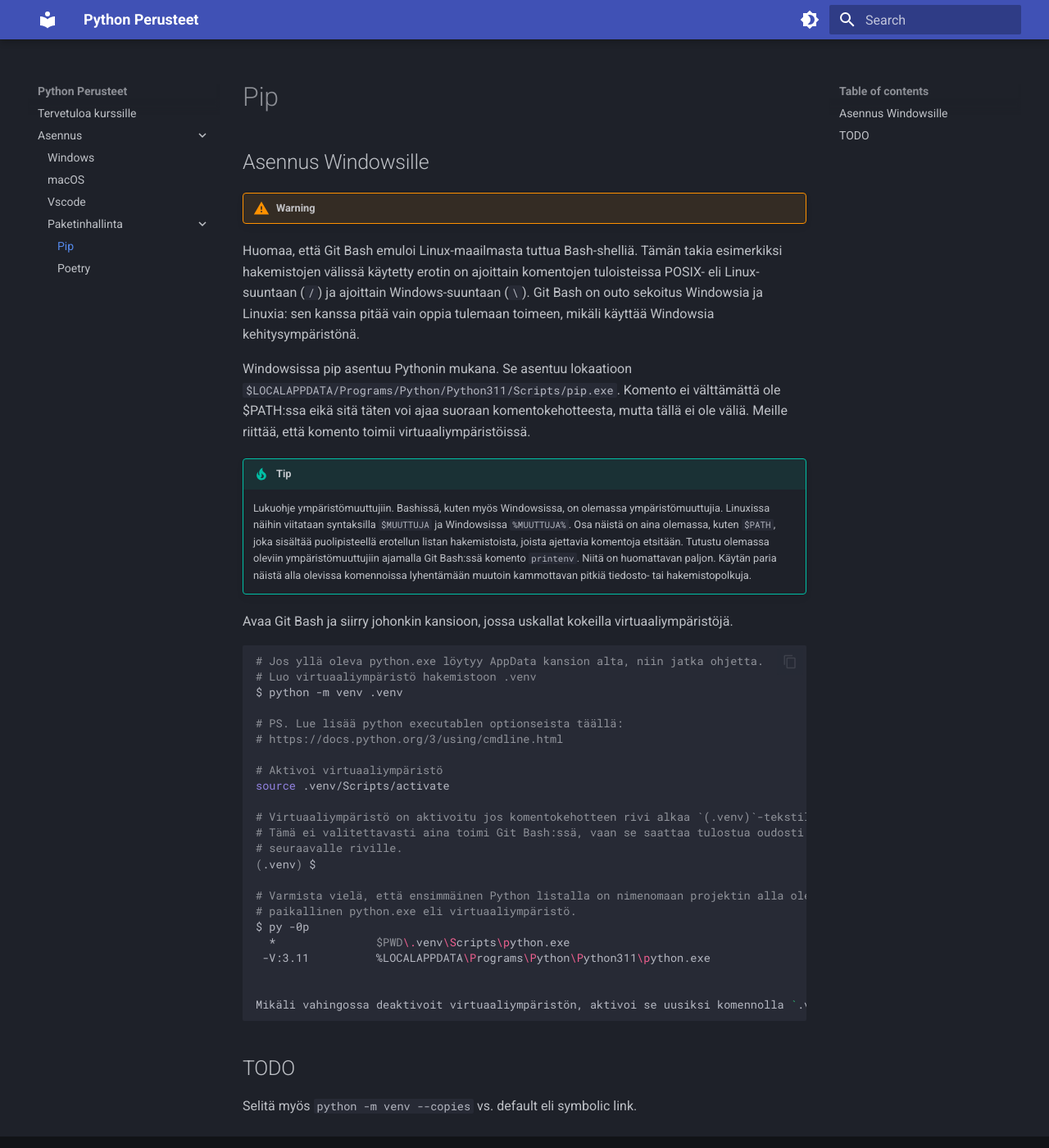
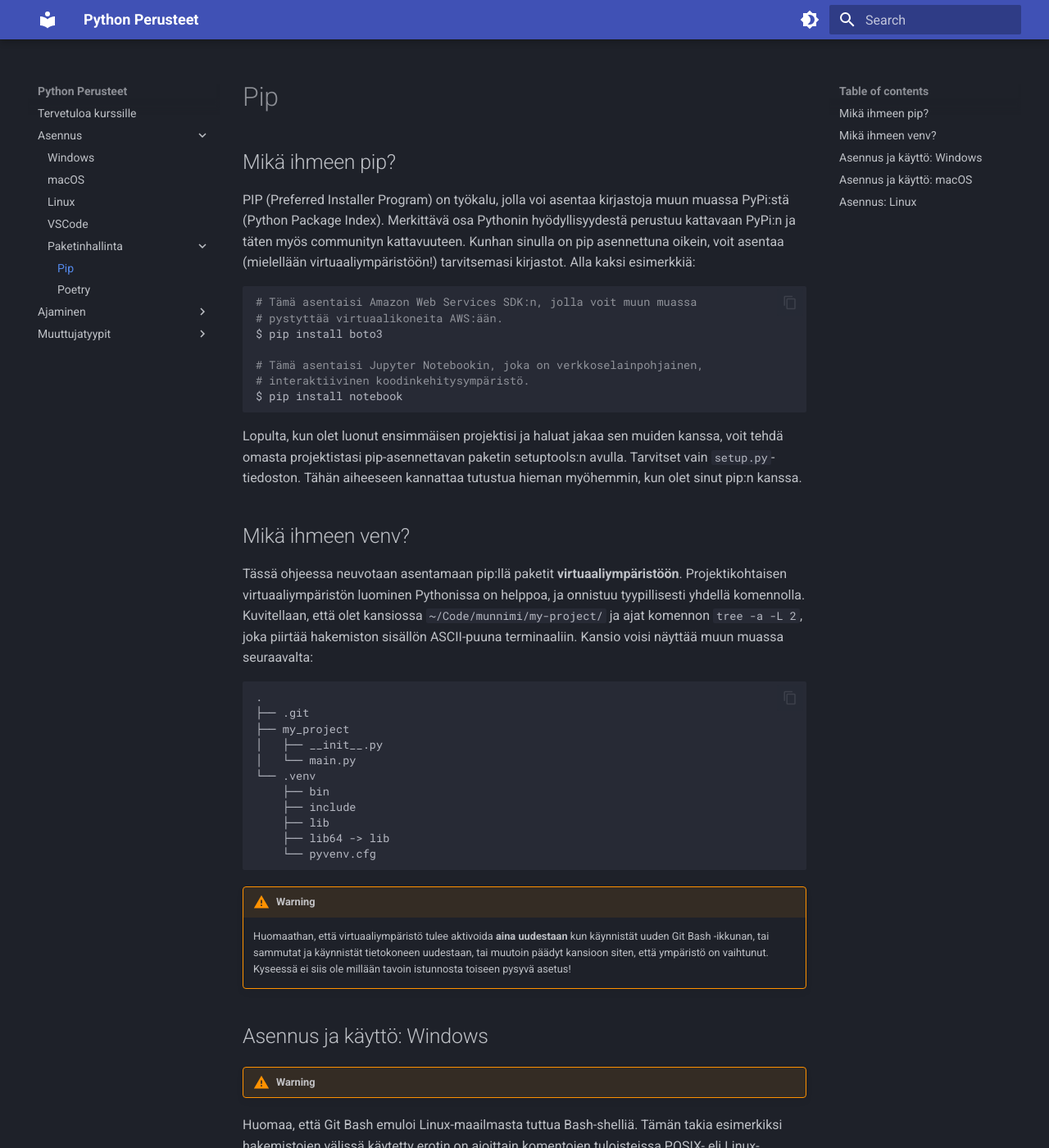
Before and after one commit to sourander/python-perusteet, an MkDocs documentation site: the page built from docs/asennus/paketinhallinta/pip.md, in a window 1280 px wide and 1400 px high. Shown: the whole window at 82% size. Built offline with MkDocs 1.6.1 and Material for MkDocs 9.7.7, drawn with Linux system fonts in a browser that asks for light colours; some of the changed text lies outside the part shown.

````diff
--- a/docs/asennus/paketinhallinta/pip.md
+++ b/docs/asennus/paketinhallinta/pip.md
@@ -1,7 +1,51 @@
-## Asennus Windowsille
+## Mikä ihmeen pip?
+
+PIP (Preferred Installer Program) on työkalu, jolla voi asentaa kirjastoja muun muassa PyPi:stä (Python Package Index). Merkittävä osa Pythonin hyödyllisyydestä perustuu kattavaan PyPi:n ja täten myös communityn kattavuuteen. Kunhan sinulla on pip asennettuna oikein, voit asentaa (mielellään virtuaaliympäristöön!) tarvitsemasi kirjastot. Alla kaksi esimerkkiä:
+
+```bash
+# Tämä asentaisi Amazon Web Services SDK:n, jolla voit muun muassa
+# pystyttää virtuaalikoneita AWS:ään.
+$ pip install boto3
+
+# Tämä asentaisi Jupyter Notebookin, joka on verkkoselainpohjainen,
+# interaktiivinen koodinkehitysympäristö.
+$ pip install notebook
+```
+
+Lopulta, kun olet luonut ensimmäisen projektisi ja haluat jakaa sen muiden kanssa, voit tehdä omasta projektistasi pip-asennettavan paketin setuptools:n avulla. Tarvitset vain `setup.py`-tiedoston. Tähän aiheeseen kannattaa tutustua hieman myöhemmin, kun olet sinut pip:n kanssa.
+
+
+
+## Mikä ihmeen venv?
+
+Tässä ohjeessa neuvotaan asentamaan pip:llä paketit **virtuaaliympäristöön**. Projektikohtaisen virtuaaliympäristön luominen Pythonissa on helppoa, ja onnistuu tyypillisesti yhdellä komennolla. Kuvitellaan, että olet kansiossa `~/Code/munnimi/my-project/` ja ajat komennon `tree -a -L 2`, joka piirtää hakemiston sisällön ASCII-puuna terminaaliin. Kansio voisi näyttää muun muassa seuraavalta:
+
+```bash
+.
+├── .git
+├── my_project
+│   ├── __init__.py
+│   └── main.py
+└── .venv
+    ├── bin
+    ├── include
+    ├── lib
+    ├── lib64 -> lib
+    └── pyvenv.cfg
+
+```
+
+
+
+
 
 !!! warning
-   Huomaa, että Git Bash emuloi Linux-maailmasta tuttua Bash-shelliä. Tämän takia esimerkiksi hakemistojen välissä käytetty erotin on ajoittain komentojen tuloisteissa POSIX- eli Linux-suuntaan (`/`) ja ajoittain Windows-suuntaan (`\`). Git Bash on outo sekoitus Windowsia ja Linuxia: sen kanssa pitää vain oppia tulemaan toimeen, mikäli käyttää Windowsia kehitysympäristönä.
+    Huomaathan, että virtuaaliympäristö tulee aktivoida **aina uudestaan** kun käynnistät uuden Git Bash -ikkunan, tai sammutat ja käynnistät tietokoneen uudestaan, tai muutoin päädyt kansioon siten, että ympäristö on vaihtunut. Kyseessä ei siis ole millään tavoin istunnosta toiseen pysyvä asetus!
+
+## Asennus ja käyttö: Windows
+
+!!! warning
+   Huomaa, että Git Bash emuloi Linux-maailmasta tuttua Bash-shelliä. Tämän takia esimerkiksi hakemistojen välissä käytetty erotin on ajoittain komentojen tuloisteissa POSIX- eli Linux-suuntaan (`/`) ja ajoittain Windows-suuntaan (`\`). Git Bash on outo sekoitus Windowsia ja Linuxia: sen kanssa pitää vain oppia tulemaan toimeen, mikäli käyttää Windowsia kehitysympäristönä. Merkki `~` eli tilde eli aalto viittaa käyttäjän kotihakemistoon.
 
 Windowsissa pip asentuu Pythonin mukana. Se asentuu lokaatioon `$LOCALAPPDATA/Programs/Python/Python311/Scripts/pip.exe`. Komento ei välttämättä ole $PATH:ssa eikä sitä täten voi ajaa suoraan komentokehotteesta, mutta tällä ei ole väliä. Meille riittää, että komento toimii virtuaaliympäristöissä.
 
@@ -11,8 +55,14 @@ Windowsissa pip asentuu Pythonin mukana. Se asentuu lokaatioon `$LOCALAPPDATA/Pr
 Avaa Git Bash ja siirry johonkin kansioon, jossa uskallat kokeilla virtuaaliympäristöjä.
 
 ```bash
+# Mene hakemistoon, jota haluat testata pip-hallittuna projektina
+# Alla esimerkki
+$ mkdir -p ~/Code/<kirjoita-gitlab-tunnuksesi>/testiprojekti/
+$ cd ~/Code/<kirjoita-gitlab-tunnuksesi>/testiprojekti/
+
 # Jos yllä oleva python.exe löytyy AppData kansion alta, niin jatka ohjetta.
 # Luo virtuaaliympäristö hakemistoon .venv
+# Syntyvä hakemisto on siis: .../testiprojekti/.venv/
 $ python -m venv .venv
 
 # PS. Lue lisää python executablen optionseista täällä:
@@ -32,10 +82,38 @@ $ py -0p
   *               $PWD\.venv\Scripts\python.exe
  -V:3.11          %LOCALAPPDATA\Programs\Python\Python311\python.exe
 
+# Näin voit deaktivoida virtuaaliympäristön
+$ deactivate
 
-Mikäli vahingossa deaktivoit virtuaaliympäristön, aktivoi se uusiksi komennolla `.venv\Scripts\activate.bat`. Sinun tulee ajaa tämä **aina** kun suljet ja käynnistät
+# Mikäli vahingossa deaktivoit virtuaaliympäristön, aktivoi se uusiksi komennolla
+# source .venv/Scripts/activate
 ```
 
-## TODO
+## Asennus ja käyttö: macOS
 
-Selitä myös `python -m venv --copies` vs. default eli symbolic link.
+Mikäli noudatit Pythonin asennusohjetta ja sinulle on Homebrew:lla asennettu pyenv, pip on asennettuna ja toimii suoraan. Muutoin `pip`:n käyttö on lähes identtistä Windowsin kanssa, pois lukien se, että `py.exe`-ohjelmaa ei ole olemassa ja `activate`-skriptin sijainti on eri. Aiemmin asentamasi `pyenv` hoitaa tuon ohjelman tehtävät - ja paljon muuta!
+
+```bash
+# Mene hakemistoon, jota haluat testata pip-hallittuna projektina
+$ mkdir -p ~/Code/<kirjoita-gitlab-tunnuksesi>/testiprojekti/
+$ cd ~/Code/<kirjoita-gitlab-tunnuksesi>/testiprojekti/
+
+# Luo virtuaaliympäristö hakemistoon $PWD/.venv/
+$ python -m venv .venv
+
+# Aktivoi virtuaaliympäristö
+$ source .venv/bin/activate
+
+# Tarkista, mikä Python on käytössä
+(.venv) $ which python
+$PWD/.venv/bin/python
+
+# Näin voit deaktivoida virtuaaliympäristön
+$ deactivate
+```
+
+## Asennus: Linux
+
+Mikäli käytät Linux-distribuution mukana tullutta Pythonia, sinulta puuttuu todennäköisesti joitakin riippuvuuksia. Nämä, joihin lukeutunee todennäköisesti ainakin `python3-pip`, tulostetaan ruudulle kun yrität luoda virtuaaliympäristöä komennolla `python -m venv .venv`. Noudata ohjeita ja asenna ne.
+
+Mikäli asensin pyenv:n aiemmin esiteltyjen ohjeiden mukaisesti, voit noudattaa tismalleen samoja ohjeita kuin yllä macOS:n kohdalla.
````
Also changed, not shown: docs/ajaminen/IDLE.md (added, +62 -0 lines), docs/ajaminen/syntaksi.md (added, +167 -0 lines), docs/ajaminen/tiedostosta.md (added, +6 -0 lines), docs/asennus/linux.md (added, +54 -0 lines), docs/asennus/macOS.md (+2 -2 lines), docs/muuttujatyypit/merkkijono.md (added, +3 -0 lines), docs/.pages, docs/ajaminen/.pages (added), docs/asennus/.pages, docs/images/IDLE-3-11-zsh.png (added).
